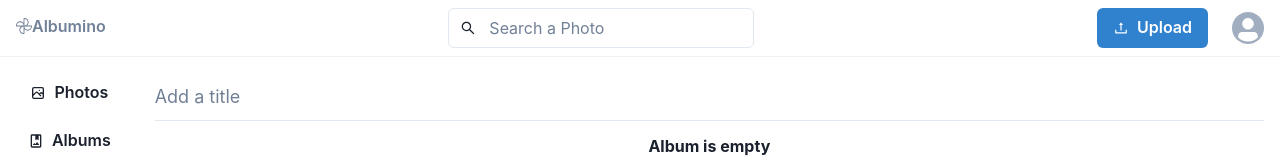
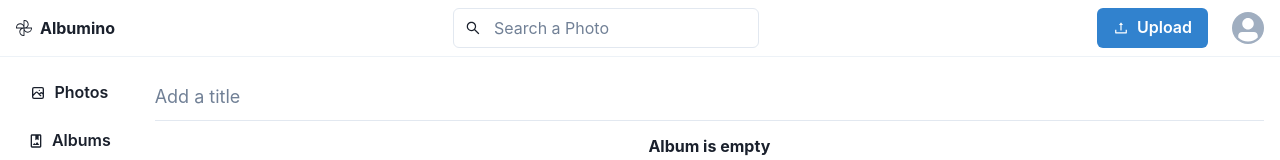
Before and after one commit to bkfan1/albumino, a Next.js app: page /album/create in a window 1280 px wide. Shown: the top 160 px of the page. Built offline with nearby package versions, Linux system fonts and the light colour scheme; no server answers.

Commit message:
Changed Button for HStack

```diff
--- a/src/components/NavbarBrand.js
+++ b/src/components/NavbarBrand.js
@@ -1,16 +1,16 @@
-import { Button, Text } from "@chakra-ui/react";
+import { Button, HStack, Text } from "@chakra-ui/react";
 import Link from "next/link";
-import {SiGooglephotos} from "react-icons/si";
+import { SiGooglephotos } from "react-icons/si";
 
 export default function NavbarBrand() {
   return (
     <>
       <Link href="/">
-      <Button variant={"link"}>
-        <SiGooglephotos />
+        <HStack fontWeight={"bold"}>
+          <SiGooglephotos />
 
-        <Text>Albumino</Text>
-      </Button>
+          <Text>Albumino</Text>
+        </HStack>
       </Link>
     </>
   );
```
